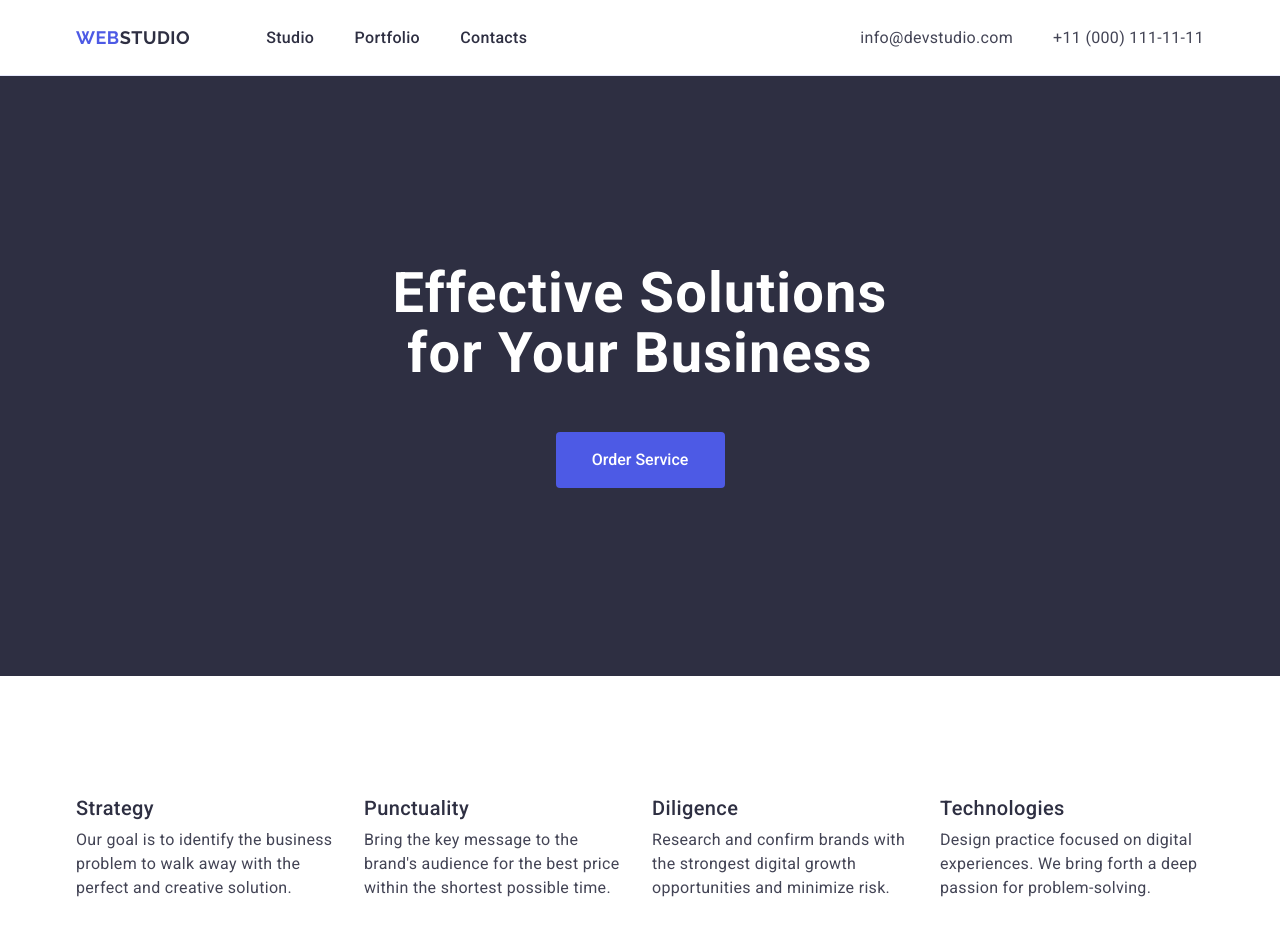
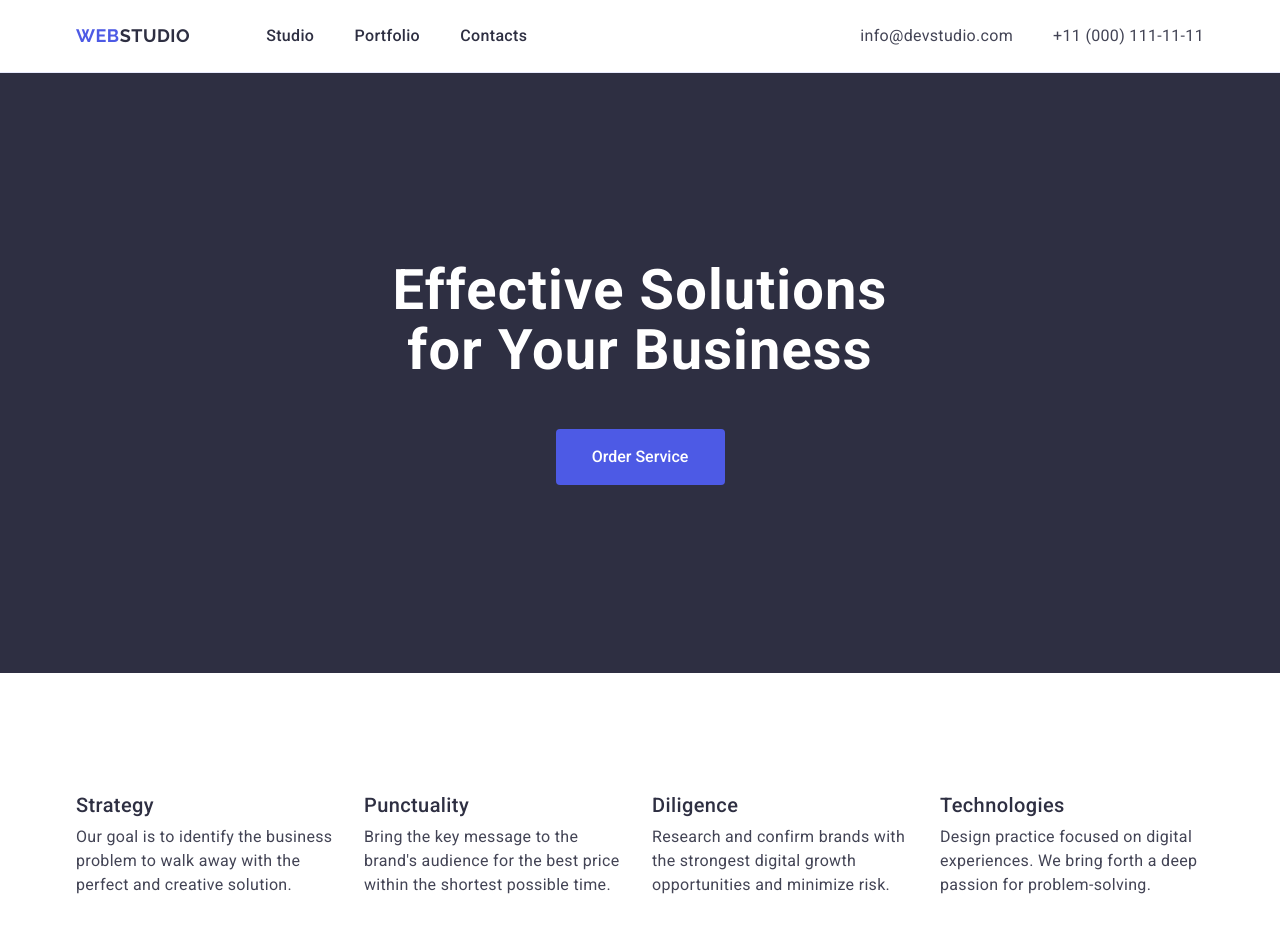
Before and after one commit to Vlad-Kuzmenko/goit-markup-hw-03, a plain HTML site: page index.html in a window 1280 px wide. Shown: the top 936 px of the page. Drawn offline with nearby package versions, Linux system fonts and the light colour scheme.

Commit message:
Fix a few errors

```diff
--- a/css/styles.css
+++ b/css/styles.css
@@ -65,11 +65,10 @@ button {
 }
 
 /* #region header */
-.container.header-container {
+.header-container {
     display: flex;
     justify-content: space-between;
-    padding-top: 25.5px;
-    padding-bottom: 25.5px;
+    align-items: center;
 }
 
 .page-header {
@@ -115,6 +114,7 @@ button {
     letter-spacing: 0.02em;
     color: #2e2f42;
     padding: 24px 0;
+    display: inline-block;
 }
 
 .nav-link:hover, .nav-link:focus {
```
Also changed, not shown: index.html (+2 -2 lines).
